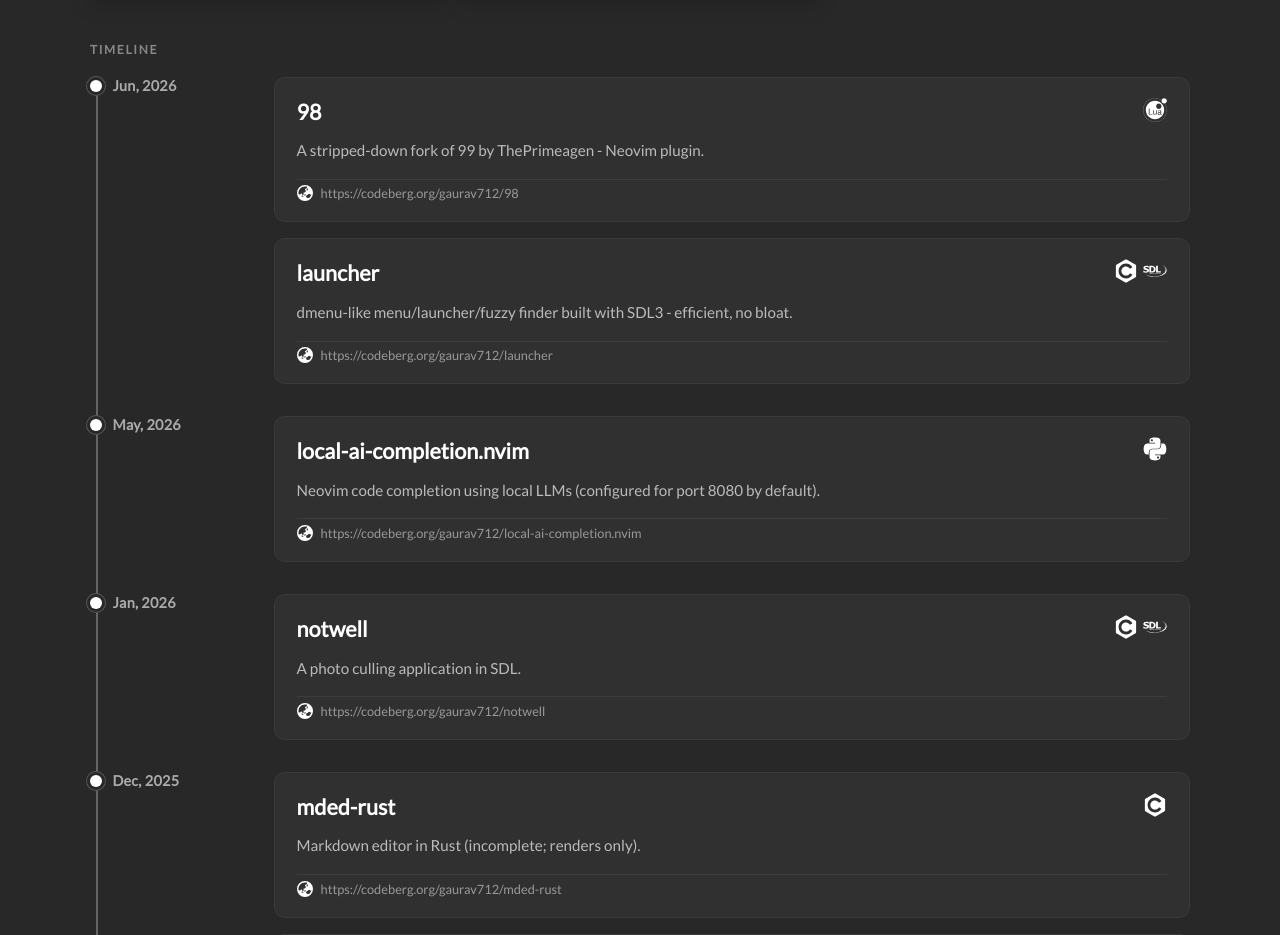
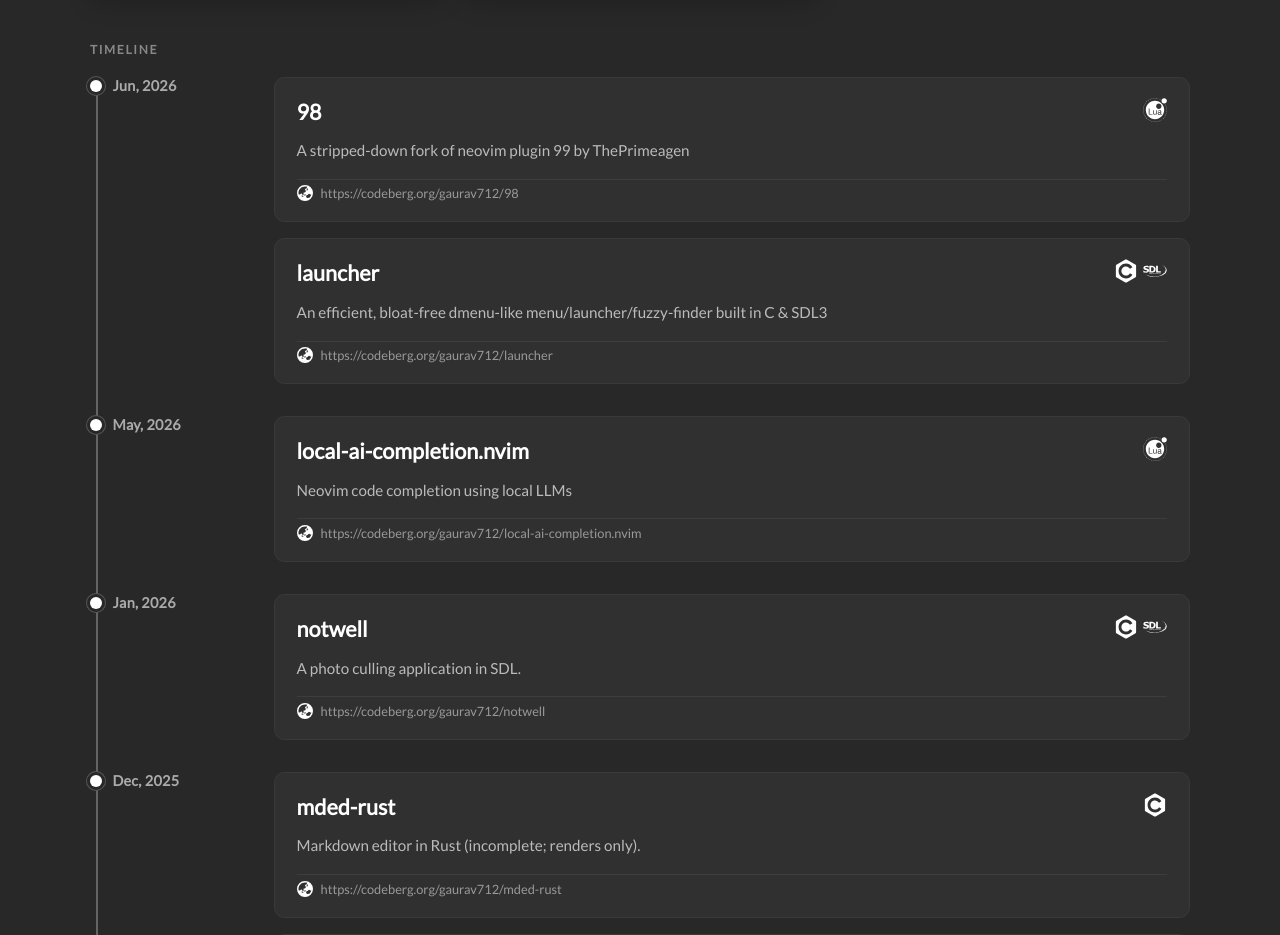
Before and after one commit to gaurav712/gaurav712.github.io, a Next.js app: page /projects in a window 1280 px wide. Shown: the part 1180-2115 px from the top of the page. Built offline with nearby package versions, Linux system fonts and the light colour scheme.

Commit message:
fix language used; improve desc

```diff
--- a/data/projects/personal.ts
+++ b/data/projects/personal.ts
@@ -6,23 +6,23 @@ const projects: IProjectsList = {
       name: "98",
       techUsed: ["lua"],
       description:
-        "A stripped-down fork of 99 by ThePrimeagen - Neovim plugin.",
+        "A stripped-down fork of neovim plugin 99 by ThePrimeagen",
       sourceUrl: "https://codeberg.org/gaurav712/98",
     },
     {
       name: "launcher",
       techUsed: ["c", "sdl"],
       description:
-        "dmenu-like menu/launcher/fuzzy finder built with SDL3 - efficient, no bloat.",
+        "An efficient, bloat-free dmenu-like menu/launcher/fuzzy-finder built in C & SDL3",
       sourceUrl: "https://codeberg.org/gaurav712/launcher",
     },
   ],
   "May, 2026": [
     {
       name: "local-ai-completion.nvim",
-      techUsed: ["python"],
+      techUsed: ["lua"],
       description:
-        "Neovim code completion using local LLMs (configured for port 8080 by default).",
+        "Neovim code completion using local LLMs",
       sourceUrl: "https://codeberg.org/gaurav712/local-ai-completion.nvim",
     },
   ],
```
